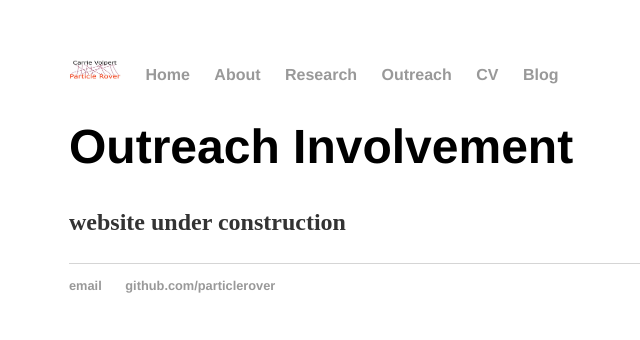
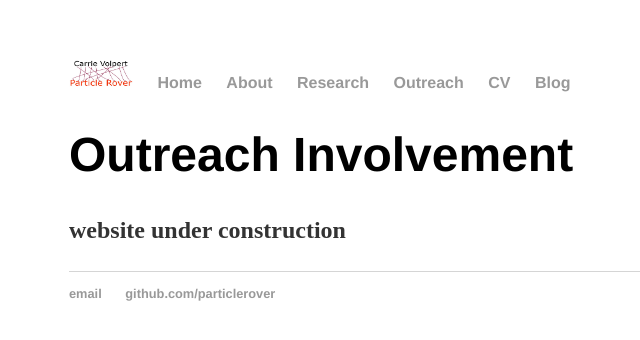
Before and after one commit to particlerover/particlerover.github.io, a Jekyll site: the page built from outreach/index.html, in a window 1280 px wide. Shown: the top 340 px of the page, without its empty margins (123-763 px from the left). Built offline with Jekyll 4.4.1, drawn with Linux system fonts in a browser that asks for light colours.

Commit message:
Update default.html

```diff
--- a/_layouts/default.html
+++ b/_layouts/default.html
@@ -11,7 +11,7 @@
   <body>
     <nav>
 <ul>
-<li> <img src="/pic/particle_rover.jpg" alt="logo" style="width:52px;height:20px;"> </li>
+<li> <img src="/pic/particle_rover.jpg" alt="logo" style="width:64px;height:28px;"> </li>
 <li><a href="/">Home</a></li>
 <li><a href="/about">About</a></li>
 <li><a href="/research">Research</a></li>
```
